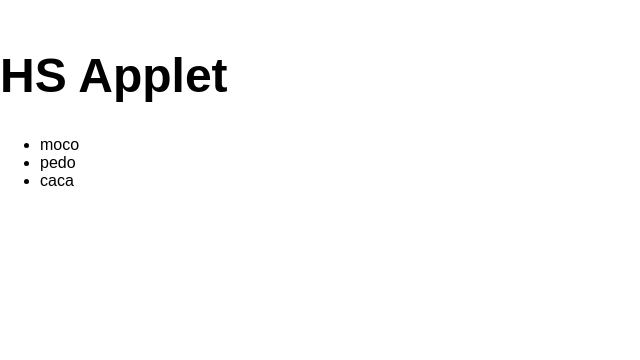
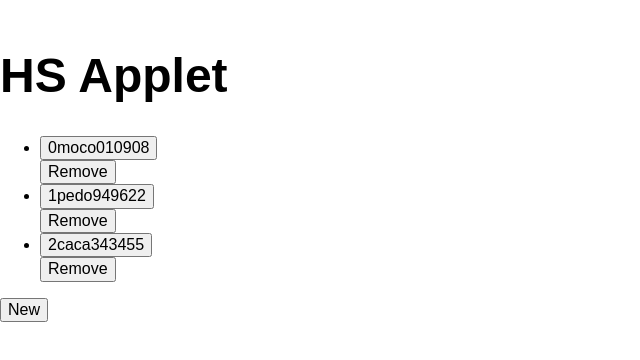
Before and after one commit to abelta/HS-applet, a React app: page / in a window 1280 px wide. Shown: the top 360 px of the page, without its empty margins (0-640 px from the left). Built offline with nearby package versions, Linux system fonts and the light colour scheme.

Commit message:
All products list components in place.

```diff
--- /dev/null
+++ b/src/components/product/Product.jsx
@@ -0,0 +1,25 @@
+import React from 'react';
+import PropTypes from 'prop-types';
+
+const Product = ({ order, name, onClick, value }) => (
+  <article>
+    <button onClick={onClick}>
+      <span>{order}</span>
+      <span>{name}</span>
+      <span>{value}</span>
+    </button>
+  </article>
+);
+
+Product.defaultProps = {
+  onClick: null,
+};
+
+Product.propTypes = {
+  order: PropTypes.number.isRequired,
+  name: PropTypes.string.isRequired,
+  onClick: PropTypes.func,
+  value: PropTypes.string.isRequired,
+};
+
+export default Product;
--- /dev/null
+++ b/src/components/product/index.js
@@ -0,0 +1,2 @@
+export { default } from './Product';
+export { default as RemoveButton } from './RemoveButton';
--- /dev/null
+++ b/src/components/productsList/index.js
@@ -0,0 +1 @@
+export { default as NewButton } from './NewButton';
--- a/src/containers/ProductsList.jsx
+++ b/src/containers/ProductsList.jsx
@@ -1,9 +1,21 @@
 import React from 'react';
 import { connect } from 'react-redux';
+import Product, { RemoveButton } from '../components/product';
+import { NewButton } from '../components/productsList';
 
-const ProductsList = ({ products }) => {
-  return <ul>{products.map(product => <li key={product.id}>{product.name}</li>)}</ul>;
-};
+const ProductsList = ({ products }) => (
+  <div>
+    <ul>
+      {products.map((product, i) => (
+        <li key={product.value}>
+          <Product order={i} {...product} onClick={() => console.log('click')} />
+          <RemoveButton onClick={() => console.log('remove')} />
+        </li>
+      ))}
+    </ul>
+    <NewButton onClick={() => console.log('new')} />
+  </div>
+);
 
 const mapStateToProps = state => ({
   products: state.productsList,
--- a/src/reducers/productsList.js
+++ b/src/reducers/productsList.js
@@ -1,4 +1,8 @@
-const initialState = [{ id: 1, name: 'moco' }, { id: 2, name: 'pedo' }, { id: 3, name: 'caca' }];
+const initialState = [
+  { name: 'moco', value: '010908' },
+  { name: 'pedo', value: '949622' },
+  { name: 'caca', value: '343455' },
+];
 
 const productsList = (state = initialState, action) => {
   switch (action.type) {
```
Also changed, not shown: src/components/product/RemoveButton.jsx (added, +10 -0 lines), src/components/productsList/NewButton.jsx (added, +10 -0 lines), .eslintrc.yaml (deleted), 1 other file (tests, documents, lock files or other folders).
